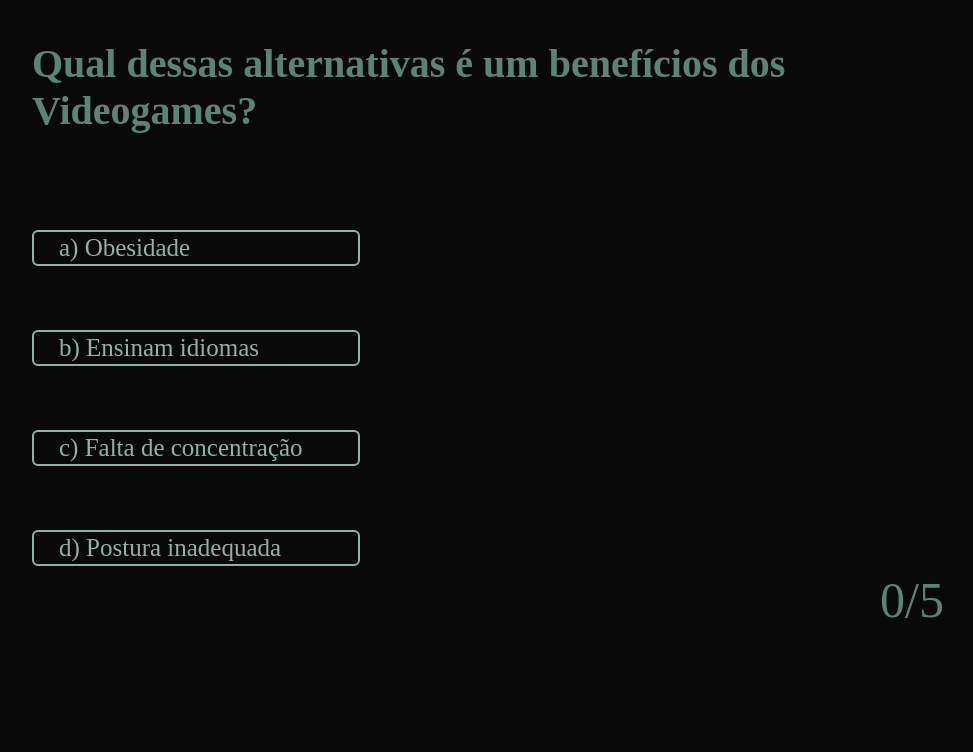
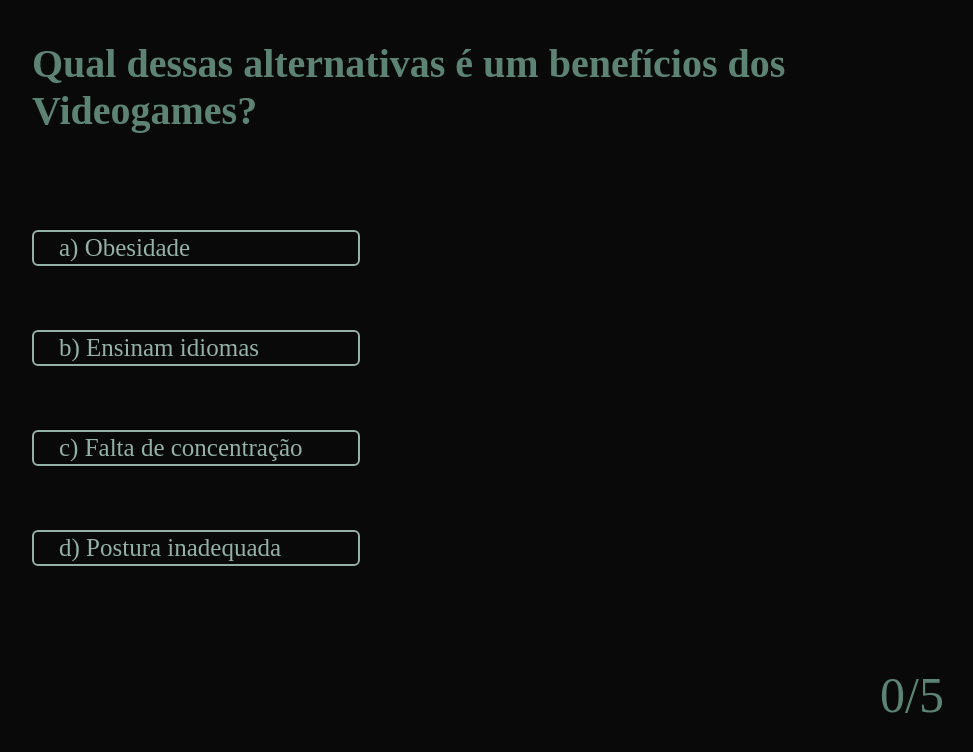
Before and after one commit to Miguelturino/QuizVideoGames, a plain HTML site: page pergunta1.html in a window 1280 px wide. Shown: the whole page, without its empty margins (208-1181 px from the left). Drawn offline with Linux system fonts and the light colour scheme.

Commit message:
Update pergunta1.css

```diff
--- a/pergunta1.css
+++ b/pergunta1.css
@@ -38,7 +38,7 @@ body {
     color: var(--cor-do-titulo);
     font-size: 50px;
     text-align: end;
-    margin-top: 0.1em;
+    margin-top: 2em;
 }
 
 .pergunta__alternativa:hover {
```
